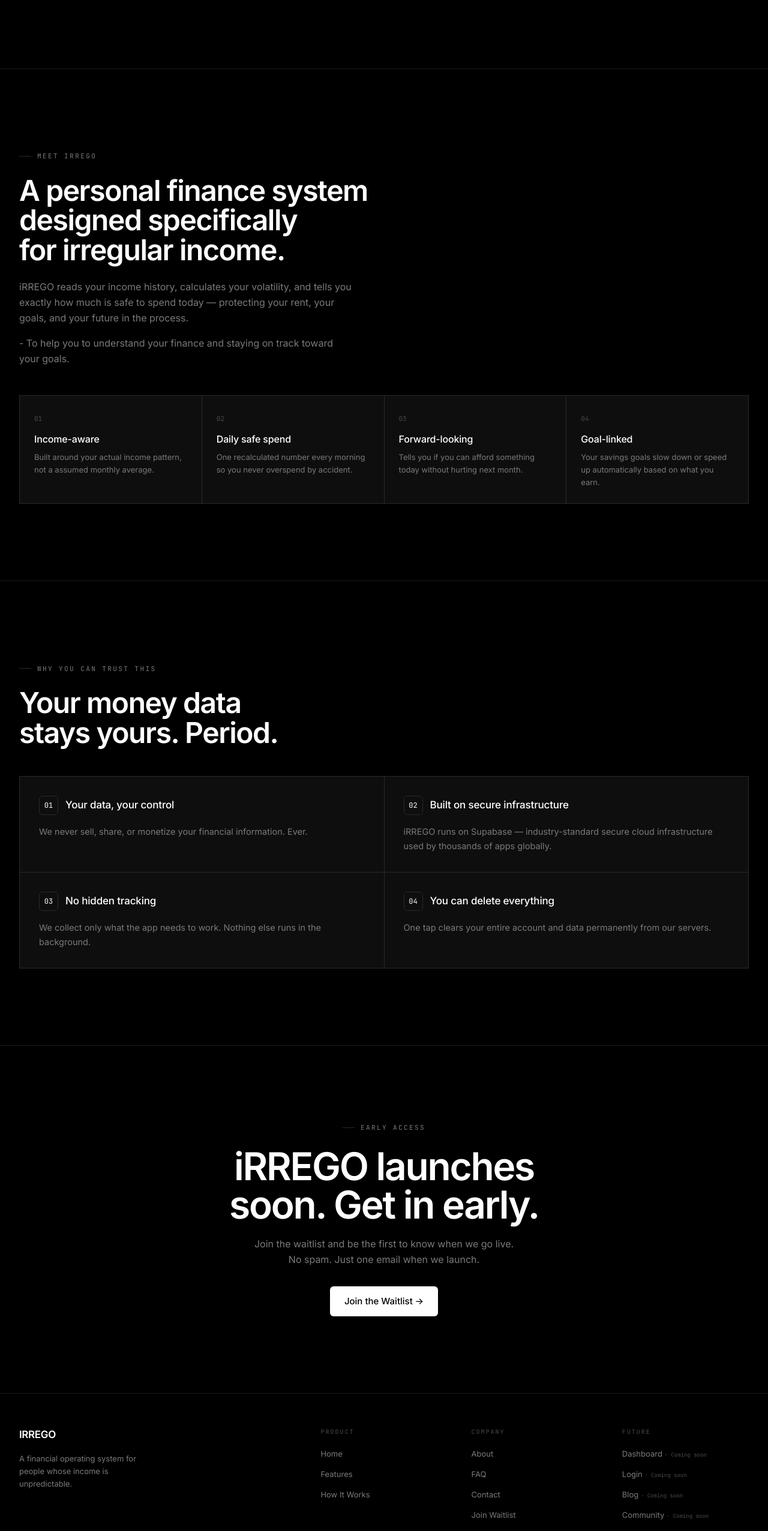
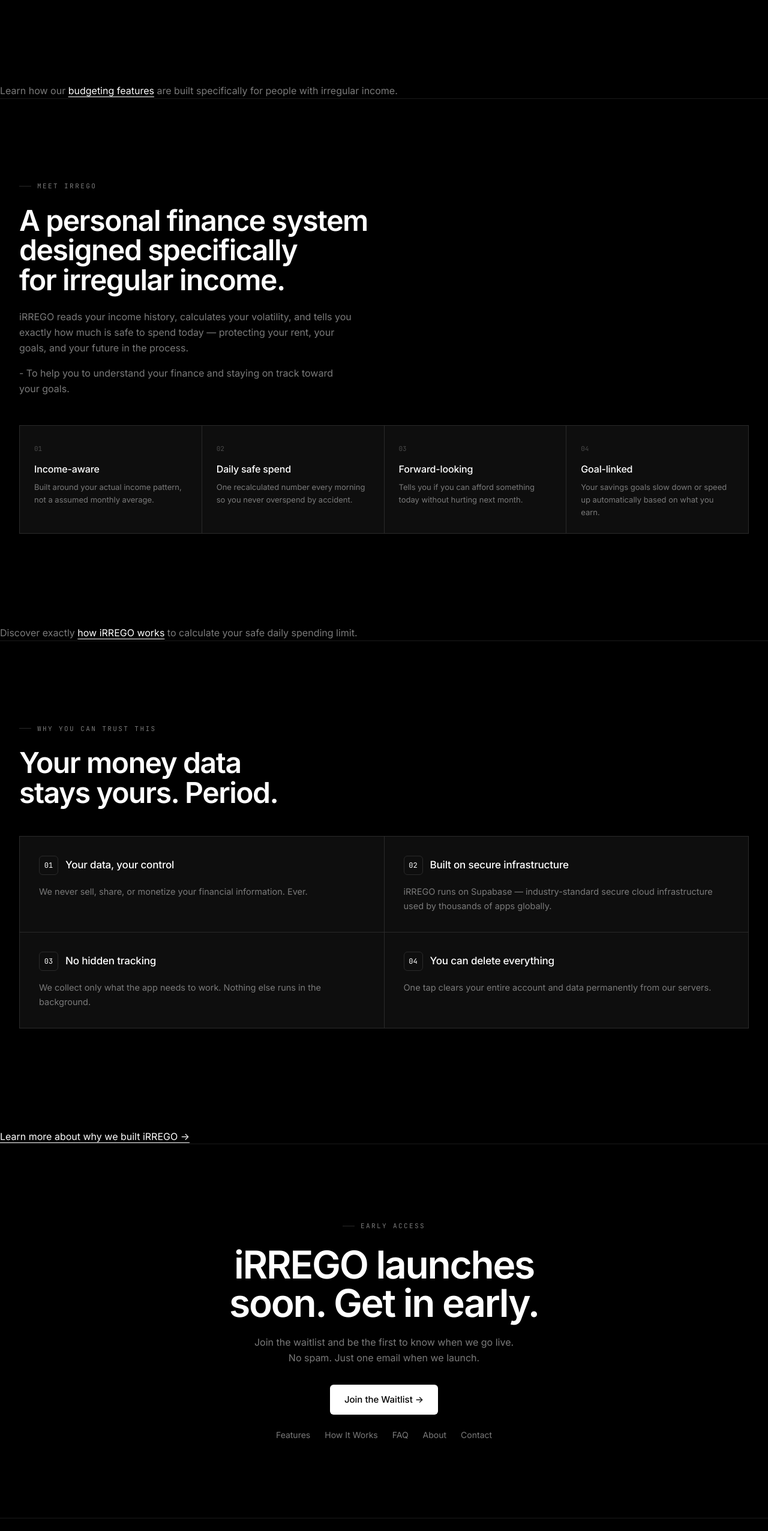
Before and after one commit to Hariom377/Clarity, a React (Vite) app: page / in a window 1280 px wide. Shown: the part 1640-4193 px from the top of the page at 60% size. Built offline with nearby package versions, Linux system fonts and the light colour scheme.

Commit message:
Update Home.tsx

```diff
--- a/src/pages/Home.tsx
+++ b/src/pages/Home.tsx
@@ -101,6 +101,21 @@
         </div>
       </section>
 
+<p className="mt-6 text-[16px] leading-relaxed text-muted">
+  Learn how our{" "}
+  <Link
+    to="/features"
+    className="text-paper underline underline-offset-4 hover:text-faint"
+  >
+    budgeting features
+  </Link>{" "}
+  are built specifically for people with irregular income.
+</p>
+
+
+
+
+
       {/* ===== SOLUTION ===== */}
       <section className="border-t border-line px-5 py-24 sm:px-8 sm:py-32">
         <div className="mx-auto max-w-[1280px]">
@@ -126,6 +141,20 @@
         </div>
       </section>
 
+<p className="mt-6 text-[16px] leading-relaxed text-muted">
+  Discover exactly{" "}
+  <Link
+    to="/how-it-works"
+    className="text-paper underline underline-offset-4 hover:text-faint"
+  >
+    how iRREGO works
+  </Link>{" "}
+  to calculate your safe daily spending limit.
+</p>
+
+
+
+
       {/* ===== TRUST ===== */}
       <section className="border-t border-line px-5 py-24 sm:px-8 sm:py-32">
         <div className="mx-auto max-w-[1280px]">
@@ -149,6 +178,20 @@
         </div>
       </section>
 
+
+<div className="mt-10">
+  <Link
+    to="/about"
+    className="text-paper underline underline-offset-4 hover:text-faint"
+  >
+    Learn more about why we built iRREGO →
+  </Link>
+</div>
+
+
+
+
+
       {/* ===== CTA ===== */}
       <section className="border-t border-line px-5 py-24 sm:px-8 sm:py-32">
         <div className="mx-auto max-w-[1280px]">
@@ -158,6 +201,54 @@
               <h2 className="mt-6 max-w-[700px] text-[clamp(2rem,5vw,4rem)] font-semibold leading-[1] tracking-[-0.035em] text-balance">{t.cta.title}</h2>
               <p className="mt-5 max-w-[440px] text-[16px] leading-relaxed text-muted">{t.cta.body}</p>
               <Link to="/waitlist" className="mt-8 rounded-md bg-paper px-6 py-3.5 text-[15px] font-medium text-ink transition-colors hover:bg-[#e5e5e5]">{t.cta.button}</Link>
+
+
+
+
+
+
+<div className="mt-6 flex flex-wrap justify-center gap-6 text-sm">
+
+  <Link
+    to="/features"
+    className="text-muted hover:text-paper"
+  >
+    Features
+  </Link>
+
+  <Link
+    to="/how-it-works"
+    className="text-muted hover:text-paper"
+  >
+    How It Works
+  </Link>
+
+  <Link
+    to="/faq"
+    className="text-muted hover:text-paper"
+  >
+    FAQ
+  </Link>
+
+  <Link
+    to="/about"
+    className="text-muted hover:text-paper"
+  >
+    About
+  </Link>
+
+  <Link
+    to="/contact"
+    className="text-muted hover:text-paper"
+  >
+    Contact
+  </Link>
+
+</div>
+
+
+
+
             </div>
           </Reveal>
         </div>
```
